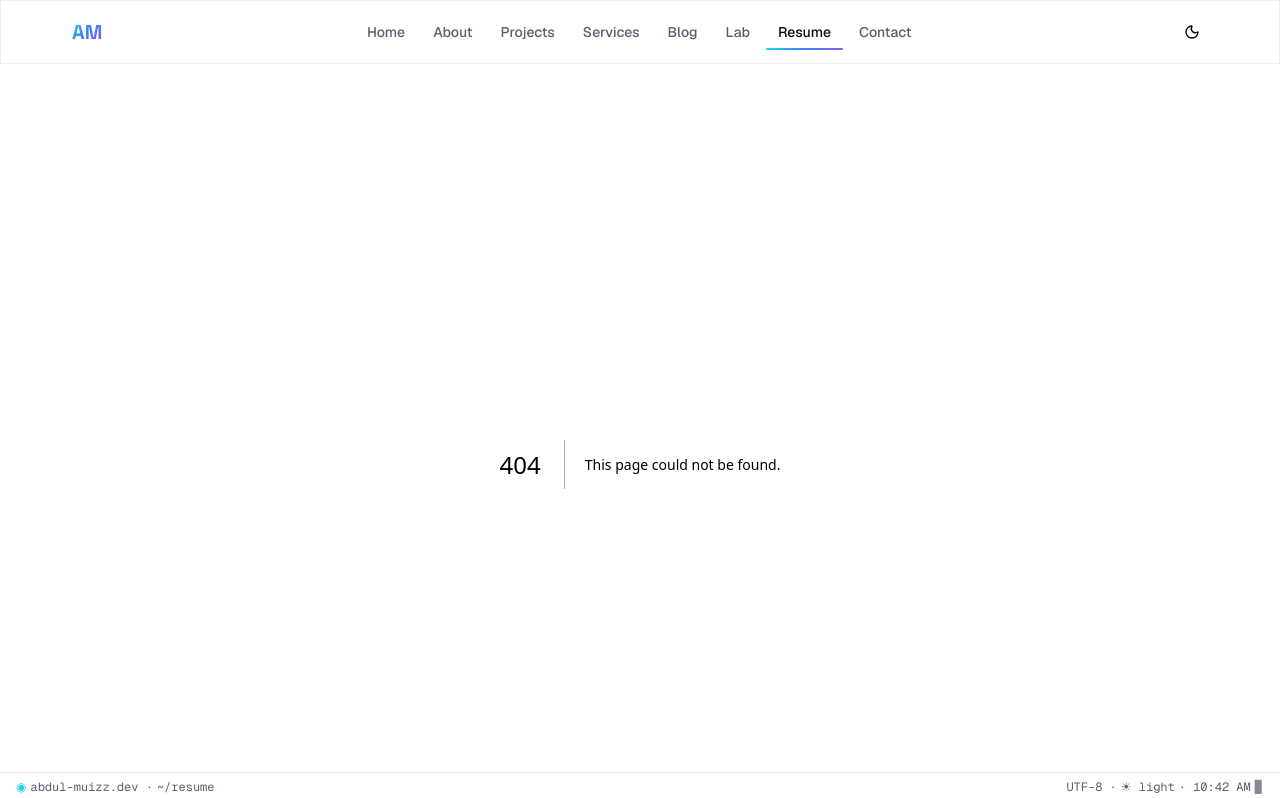
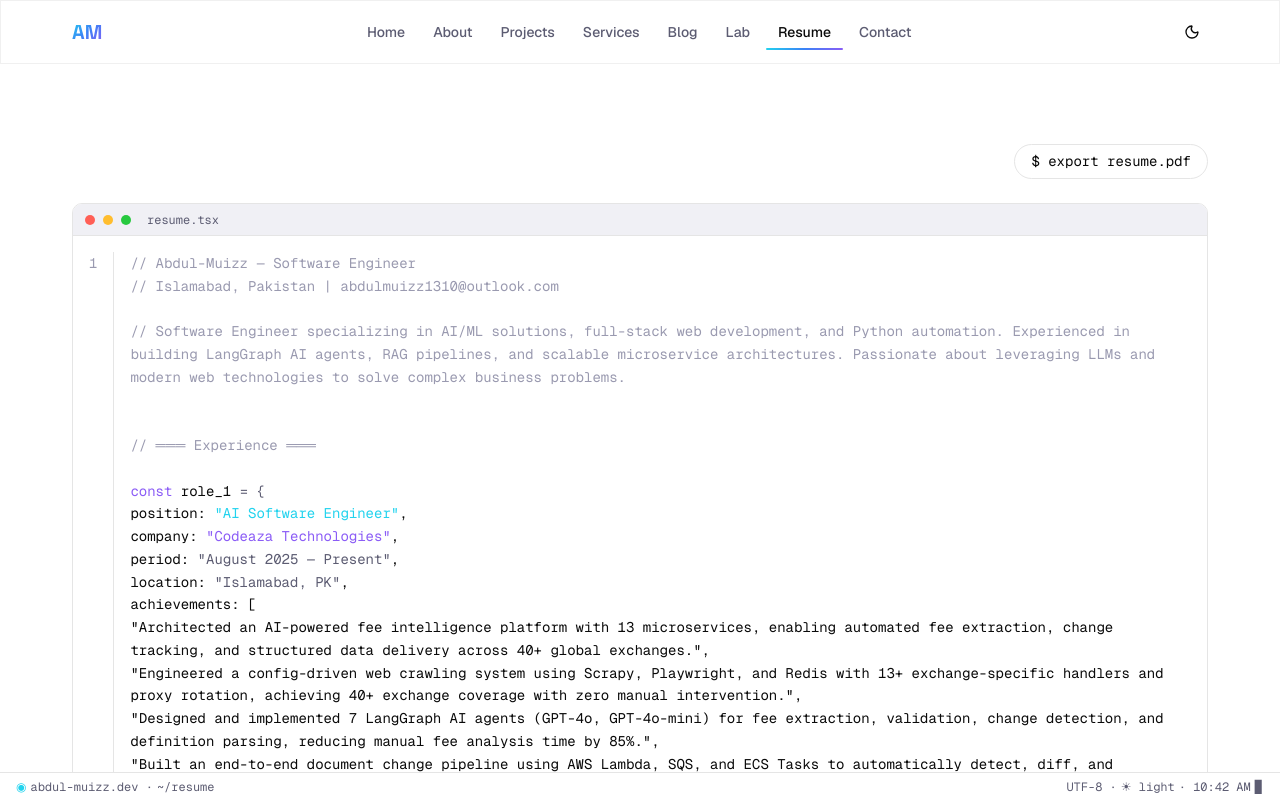
Before and after one commit to Abdul-Muizz1310/portfolio, a Next.js app: page /resume in a window 1280 px wide. Before the commit this address had no page. Shown: the top 798 px of the page. Built offline with nearby package versions, Linux system fonts and the light colour scheme.

Commit message:
feat: add interactive Resume page styled as code file with PDF download

```diff
--- /dev/null
+++ b/src/app/resume/page.tsx
@@ -0,0 +1,245 @@
+import type { Metadata } from "next";
+import { PageTransition } from "@/components/page-transition";
+import { CodeBlock } from "@/components/code-block";
+import {
+  PERSONAL_INFO,
+  EXPERIENCE,
+  EDUCATION,
+  SKILLS,
+} from "@/lib/resume-data";
+
+export const metadata: Metadata = {
+  title: "Resume — Abdul-Muizz",
+  description: `Resume of ${PERSONAL_INFO.name} — ${PERSONAL_INFO.title}`,
+};
+
+function ResumeLines() {
+  const lines: React.ReactNode[] = [];
+  let key = 0;
+
+  const push = (node: React.ReactNode) => {
+    lines.push(<div key={key++}>{node}</div>);
+  };
+
+  const blank = () => push(<>&nbsp;</>);
+
+  // --- Header ---
+  push(
+    <span className="text-foreground-faint">
+      {`// ${PERSONAL_INFO.name} — ${PERSONAL_INFO.title}`}
+    </span>,
+  );
+  push(
+    <span className="text-foreground-faint">
+      {`// ${PERSONAL_INFO.location} | ${PERSONAL_INFO.email}`}
+    </span>,
+  );
+  blank();
+  push(
+    <span className="text-foreground-faint">
+      {`// ${PERSONAL_INFO.summary}`}
+    </span>,
+  );
+  blank();
+  blank();
+
+  // --- Experience ---
+  push(
+    <span className="text-foreground-faint">
+      {"// ═══ Experience ═══"}
+    </span>,
+  );
+  blank();
+
+  EXPERIENCE.forEach((exp, idx) => {
+    push(
+      <span className="text-foreground">
+        <span className="text-accent-purple">{"const "}</span>
+        {`role_${idx + 1} `}
+        <span className="text-foreground-muted">{"= {"}</span>
+      </span>,
+    );
+    push(
+      <span className="text-foreground">
+        {"  position: "}
+        <span className="text-accent-cyan">{`"${exp.role}"`}</span>
+        {","}
+      </span>,
+    );
+    push(
+      <span className="text-foreground">
+        {"  company: "}
+        <span className="text-accent-purple">{`"${exp.company}"`}</span>
+        {","}
+      </span>,
+    );
+    push(
+      <span className="text-foreground">
+        {"  period: "}
+        <span className="text-foreground-muted">
+          {`"${exp.startDate} — ${exp.endDate}"`}
+        </span>
+        {","}
+      </span>,
+    );
+    push(
+      <span className="text-foreground">
+        {"  location: "}
+        <span className="text-foreground-muted">{`"${exp.location}"`}</span>
+        {","}
+      </span>,
+    );
+    push(
+      <span className="text-foreground">{"  achievements: ["}</span>,
+    );
+    exp.description.forEach((desc) => {
+      push(
+        <span className="text-foreground">
+          {"    "}
+          <span className="text-foreground">{`"${desc}"`}</span>
+          {","}
+        </span>,
+      );
+    });
+    push(<span className="text-foreground">{"  ],"}</span>);
+    push(
+      <span className="text-foreground-muted">{"};"}</span>,
+    );
+    blank();
+  });
+
+  blank();
+
+  // --- Education ---
+  push(
+    <span className="text-foreground-faint">
+      {"// ═══ Education ═══"}
+    </span>,
+  );
+  blank();
+
+  EDUCATION.forEach((edu, idx) => {
+    push(
+      <span className="text-foreground">
+        <span className="text-accent-purple">{"const "}</span>
+        {`education_${idx + 1} `}
+        <span className="text-foreground-muted">{"= {"}</span>
+      </span>,
+    );
+    push(
+      <span className="text-foreground">
+        {"  degree: "}
+        <span className="text-accent-cyan">{`"${edu.degree}"`}</span>
+        {","}
+      </span>,
+    );
+    push(
+      <span className="text-foreground">
+        {"  institution: "}
+        <span className="text-accent-purple">{`"${edu.institution}"`}</span>
+        {","}
+      </span>,
+    );
+    push(
+      <span className="text-foreground">
+        {"  period: "}
+        <span className="text-foreground-muted">
+          {`"${edu.startDate} — ${edu.endDate}"`}
+        </span>
+        {","}
+      </span>,
+    );
+    push(
+      <span className="text-foreground">
+        {"  location: "}
+        <span className="text-foreground-muted">{`"${edu.location}"`}</span>
+        {","}
+      </span>,
+    );
+    push(
+      <span className="text-foreground">{"  highlights: ["}</span>,
+    );
+    edu.highlights.forEach((h) => {
+      push(
+        <span className="text-foreground">
+          {"    "}
+          <span className="text-foreground">{`"${h}"`}</span>
+          {","}
+        </span>,
+      );
+    });
+    push(<span className="text-foreground">{"  ],"}</span>);
+    push(
+      <span className="text-foreground-muted">{"};"}</span>,
+    );
+    blank();
+  });
+
+  blank();
+
+  // --- Skills ---
+  push(
+    <span className="text-foreground-faint">
+      {"// ═══ Skills ═══"}
+    </span>,
+  );
+  blank();
+
+  push(
+    <span className="text-foreground">
+      <span className="text-accent-purple">{"const "}</span>
+      {"skills "}
+      <span className="text-foreground-muted">{"= {"}</span>
+    </span>,
+  );
+
+  const skillEntries = Object.entries(SKILLS);
+  skillEntries.forEach(([category, items]) => {
+    push(
+      <span className="text-foreground">
+        {`  ${category}: [`}
+        <span className="text-accent-cyan">
+          {items.map((item) => `"${item}"`).join(", ")}
+        </span>
+        {"],"}
+      </span>,
+    );
+  });
+
+  push(
+    <span className="text-foreground-muted">{"};"}</span>,
+  );
+  blank();
+
+  // --- Export ---
+  push(
+    <span className="text-foreground">
+      <span className="text-accent-purple">{"export default "}</span>
+      {"{ role_1, role_2, role_3, education_1, skills };"}
+    </span>,
+  );
+
+  return <>{lines}</>;
+}
+
+export default function ResumePage() {
+  return (
+    <PageTransition>
+      <div className="mx-auto max-w-[1200px] px-4 py-20 sm:px-8">
+        <div className="mb-6 flex items-center justify-end">
+          <a
+            href="/resume.pdf"
+            download
+            className="font-mono text-[0.875rem] bg-surface border border-border rounded-full px-4 py-1.5 hover:border-border-bright transition-colors"
+          >
+            $ export resume.pdf
+          </a>
+        </div>
+
+        <CodeBlock filename="resume.tsx" showLineNumbers={true}>
+          <ResumeLines />
+        </CodeBlock>
+      </div>
+    </PageTransition>
+  );
+}
```
